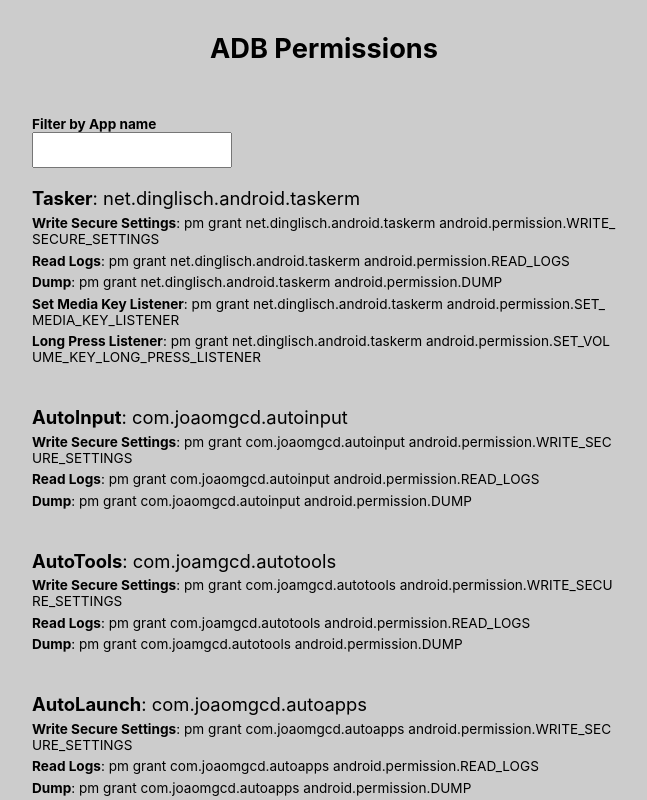
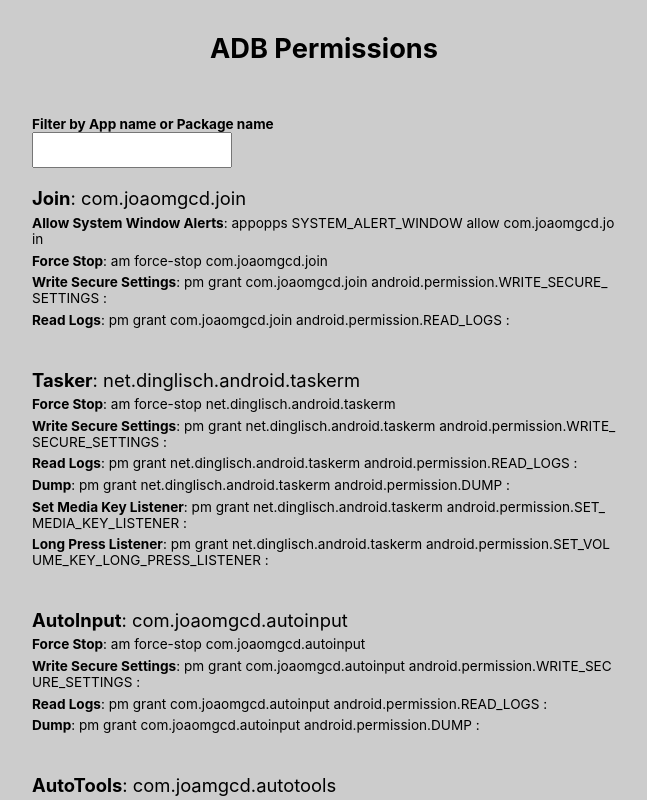
Before and after one commit to Pharma2022/adb-permissions, a React (Vite) app: page / in a window 1280 px wide. Shown: the top 800 px of the page, without its empty margins (316-963 px from the left). Built offline with nearby package versions, Linux system fonts and the light colour scheme.

Commit message:
refactored data, added join

```diff
--- a/src/components/CopyItem.jsx
+++ b/src/components/CopyItem.jsx
@@ -3,12 +3,15 @@
 
 
 
-const CopyItem = ({ name,permission,className }) => {
+const CopyItem = ({ name,permission,className,packageName,type='pm grant' }) => {
 const [isCopied,setIsCopied]=useState(false)
 
 
 
-    const permissionText= `${className?'':'pm grant '}${permission}`
+
+    const permissionText=permission?  type==='pm grant' ? `${type} ${packageName} ${permission} :`:`${type} ${permission} ${packageName}`:
+     packageName
+
   const copyItem = async () => {
     await navigator.clipboard.writeText(permissionText);
     setIsCopied(true);
--- a/src/data.js
+++ b/src/data.js
@@ -1,145 +1,201 @@
+
+
+const WRITE_SECURE_SETTINGS="android.permission.WRITE_SECURE_SETTINGS"
+const READ_LOGS= 'android.permission.READ_LOGS'
+const DUMP="android.permission.DUMP"
+const SET_MEDIA_KEY_LISTENER="android.permission.SET_MEDIA_KEY_LISTENER"
+const SET_VOLUME_KEY_LONG_PRESS_LISTENER= "android.permission.SET_VOLUME_KEY_LONG_PRESS_LISTENER"
+const FORCE_STOP= 'force-stop'
+const SYSTEM_ALERT_WINDOW='SYSTEM_ALERT_WINDOW allow'
+
 const permissionsArr=[
+{ "name":"Join",
+  "packageName":"com.joaomgcd.join",
+  "permissions":[
+    { "name": "Allow System Window Alerts",
+    "permission": SYSTEM_ALERT_WINDOW,
+    'type': 'appopps'
 
+    },
     {
-  "name": "Tasker",
-  "permission": "net.dinglisch.android.taskerm",
-  "permissions": [
+      "name": "Force Stop",
+      "permission": FORCE_STOP,
+      'type': 'am'
+    },
     {
       "name": "Write Secure Settings",
-      "permission": "net.dinglisch.android.taskerm android.permission.WRITE_SECURE_SETTINGS"
+      "permission": WRITE_SECURE_SETTINGS
     },
     {
       "name": "Read Logs",
-      "permission": "net.dinglisch.android.taskerm android.permission.READ_LOGS"
+      "permission": READ_LOGS
+    },
+  ]
+
+},
+    {
+  "name": "Tasker",
+  "packageName": "net.dinglisch.android.taskerm",
+  "permissions": [
+    {
+      "name": "Force Stop",
+      "permission": FORCE_STOP,
+      'type': 'am'
+    },
+    {
+      "name": "Write Secure Settings",
+      "permission": WRITE_SECURE_SETTINGS
+    },
+    {
+      "name": "Read Logs",
+      "permission": READ_LOGS
     },
     {
       "name": "Dump",
-      "permission": "net.dinglisch.android.taskerm android.permission.DUMP"
+      "permission": DUMP
     },
     {
       "name": "Set Media Key Listener",
-      "permission": "net.dinglisch.android.taskerm android.permission.SET_MEDIA_KEY_LISTENER"
+      "permission": SET_MEDIA_KEY_LISTENER
     },
     {
       "name": "Long Press Listener",
-      "permission": "net.dinglisch.android.taskerm android.permission.SET_VOLUME_KEY_LONG_PRESS_LISTENER"
+      "permission": SET_VOLUME_KEY_LONG_PRESS_LISTENER
     }
   ]
 },
 {
   "name": "AutoInput",
-  "permission": "com.joaomgcd.autoinput",
+  "packageName": "com.joaomgcd.autoinput",
   "permissions": [
     {
+      "name": "Force Stop",
+      "permission": FORCE_STOP,
+      'type': 'am'
+    },
+    {
       "name": "Write Secure Settings",
-      "permission": "com.joaomgcd.autoinput android.permission.WRITE_SECURE_SETTINGS"
+      "permission": WRITE_SECURE_SETTINGS
     },
     {
       "name": "Read Logs",
-      "permission": "com.joaomgcd.autoinput android.permission.READ_LOGS"
+      "permission": READ_LOGS
     },
     {
       "name": "Dump",
-      "permission": "com.joaomgcd.autoinput android.permission.DUMP"
+      "permission": DUMP
     }
   ]
 },
 {
   "name": "AutoTools",
-  "permission": "com.joamgcd.autotools",
+  "packageName": "com.joamgcd.autotools",
   "permissions": [
     {
+      "name": "Force Stop",
+      "permission": FORCE_STOP,
+      'type': 'am'
+    },
+    {
       "name": "Write Secure Settings",
-      "permission": "com.joamgcd.autotools android.permission.WRITE_SECURE_SETTINGS"
+      "permission": WRITE_SECURE_SETTINGS
     },
     {
       "name": "Read Logs",
-      "permission": "com.joamgcd.autotools android.permission.READ_LOGS"
+      "permission": READ_LOGS
     },
     {
       "name": "Dump",
-      "permission": "com.joamgcd.autotools android.permission.DUMP"
+      "permission": DUMP
     }
   ]
 },
 {
   "name": "AutoLaunch",
-  "permission": "com.joaomgcd.autoapps",
+  "packageName": "com.joaomgcd.autoapps",
   "permissions": [
     {
+      "name": "Force Stop",
+      "permission": FORCE_STOP,
+      'type': 'am'
+    },
+    {
       "name": "Write Secure Settings",
-      "permission": "com.joaomgcd.autoapps android.permission.WRITE_SECURE_SETTINGS"
+      "permission": WRITE_SECURE_SETTINGS
     },
     {
       "name": "Read Logs",
-      "permission": "com.joaomgcd.autoapps android.permission.READ_LOGS"
+      "permission": READ_LOGS
     },
     {
       "name": "Dump",
-      "permission": "com.joaomgcd.autoapps android.permission.DUMP"
+      "permission": DUMP
     }
   ]
 },
 {
   "name": "Naptime",
-  "permission": "com.franco.doze",
+  "packageName": "com.franco.doze",
   "permissions": [
     {
+      "name": "Force Stop",
+      "permission": FORCE_STOP,
+      'type': 'am'
+    },
+    {
       "name": "Write Secure Settings",
-      "permission": "com.franco.doze android.permission.WRITE_SECURE_SETTINGS"
+      "permission": WRITE_SECURE_SETTINGS
     },
     {
       "name": "Read Logs",
-      "permission": "com.franco.doze android.permission.READ_LOGS"
+      "permission": READ_LOGS
     },
     {
       "name": "Dump",
-      "permission": "com.franco.doze android.permission.DUMP"
+      "permission": DUMP
     },
     {
       "name": "Set Media Key Listener",
-      "permission": "com.franco.doze android.permission.SET_MEDIA_KEY_LISTENER"
+      "permission": SET_MEDIA_KEY_LISTENER
     },
     {
       "name": "Long Press Listener",
-      "permission": "com.franco.doze android.permission.SET_VOLUME_KEY_LONG_PRESS_LISTENER"
+      "permission": SET_VOLUME_KEY_LONG_PRESS_LISTENER
     }
   ]
 },
 {
   "name": "Greenify",
-  "permission": "com.oasisfeng.greenify",
+  "packageName": "com.oasisfeng.greenify",
   "permissions": [
     {
+      "name": "Force Stop",
+      "permission": FORCE_STOP,
+      'type': 'am'
+    },
+    {
       "name": "Write Secure Settings",
-      "permission": "com.oasisfeng.greenify android.permission.WRITE_SECURE_SETTINGS"
+      "permission": WRITE_SECURE_SETTINGS
     },
     {
       "name": "Read Logs",
-      "permission": "com.oasisfeng.greenify android.permission.READ_LOGS"
+      "permission": READ_LOGS
     },
     {
       "name": "Dump",
-      "permission": "com.oasisfeng.greenify android.permission.DUMP"
+      "permission": DUMP
     },
     {
       "name": "Set Media Key Listener",
-      "permission": "com.oasisfeng.greenify android.permission.SET_MEDIA_KEY_LISTENER"
+      "permission": SET_MEDIA_KEY_LISTENER
     },
     {
       "name": "Long Press Listener",
-      "permission": "com.oasisfeng.greenify android.permission.SET_VOLUME_KEY_LONG_PRESS_LISTENER"
+      "permission": SET_VOLUME_KEY_LONG_PRESS_LISTENER
     }
   ]
 }
 
-
-
-
-
-
-
-
 ]
 
 export default permissionsArr
--- a/src/pages/ADBPermissions.jsx
+++ b/src/pages/ADBPermissions.jsx
@@ -9,32 +9,34 @@
     setFilter(event.target.value);
   };
 
-  // Filter the items based on the first name property
-  const filteredPermissions = permissionsArr.filter(({ name }) =>
-    name.toLowerCase().startsWith(filter.toLowerCase())
+  const filteredPermissions = permissionsArr.filter(
+    ({ name, packageName }) =>
+      name.toLowerCase().includes(filter.toLowerCase()) ||
+      packageName.toLowerCase().includes(filter.toLowerCase())
   );
 
   return (
     <div className='App container flex-col'>
       <h1>ADB Permissions</h1>
 
-        <div className='filter flex-col '>
-        <label className='bold' htmlFor='filter'>Filter by App name</label>
+      <div className='filter flex-col'>
+        <label className='bold' htmlFor='filter'>
+          Filter by App name or Package name
+        </label>
         <input
-            name='filter'
-            type='text'
-            style={{maxWidth:'200px'}}
-            value={filter}
-            onChange={handleFilterChange}
+          name='filter'
+          type='text'
+          style={{ maxWidth: '200px' }}
+          value={filter}
+          onChange={handleFilterChange}
         />
+      </div>
 
-        </div>
-
-      {filteredPermissions.map(({ name, permission, permissions }) => (
+      {filteredPermissions.map(({ name, packageName, permissions }) => (
         <div className='copy-item-container' key={name}>
-          <CopyItem name={name} permission={permission} className={'title'} />
-          {permissions.map(({ name, permission }) => (
-            <CopyItem name={name} permission={permission} key={name} />
+          <CopyItem name={name} packageName={packageName} className={'title'} />
+          {permissions.map(({ name, permission, type }) => (
+            <CopyItem name={name} permission={permission} type={type} packageName={packageName} key={name} />
           ))}
         </div>
       ))}
```
